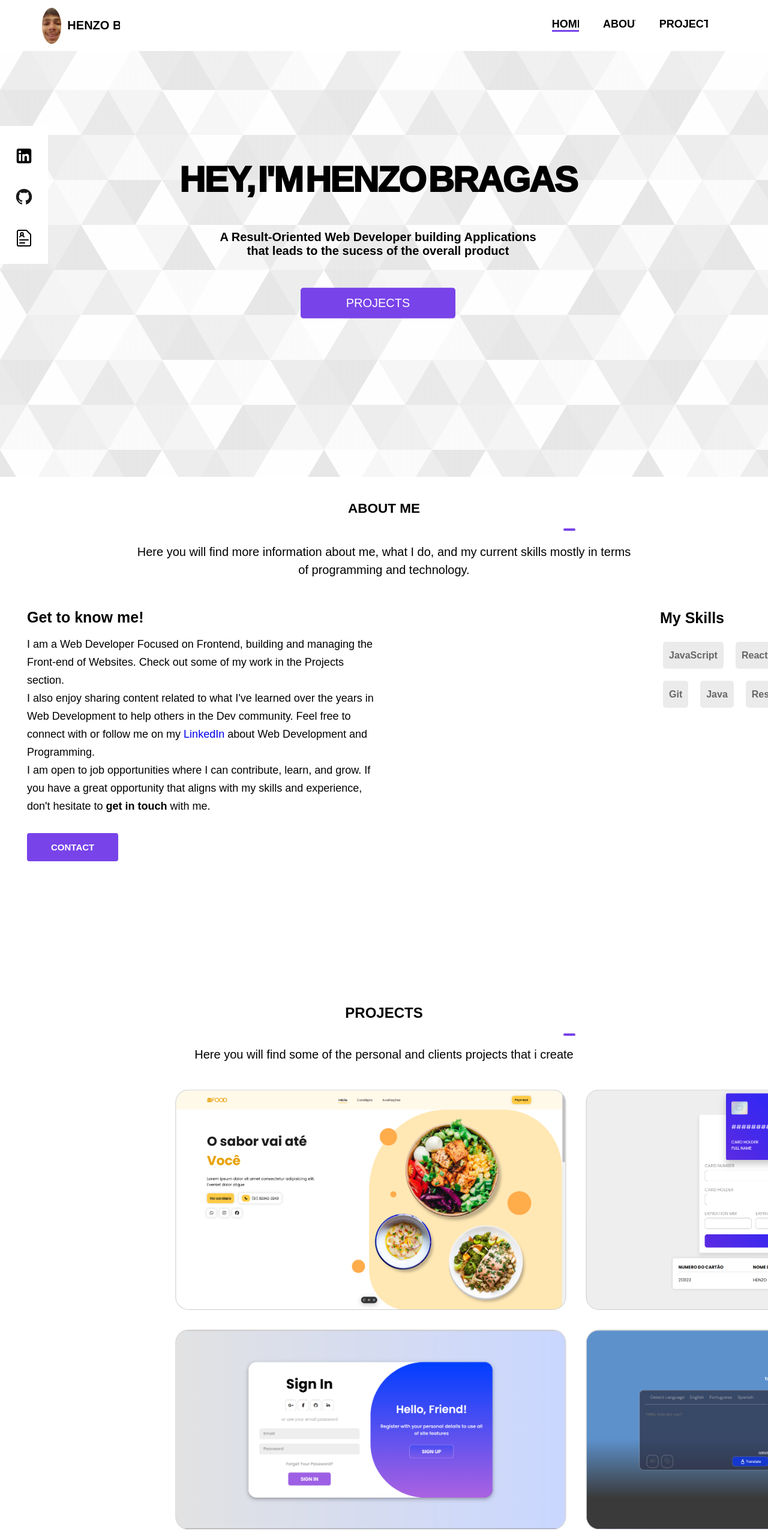
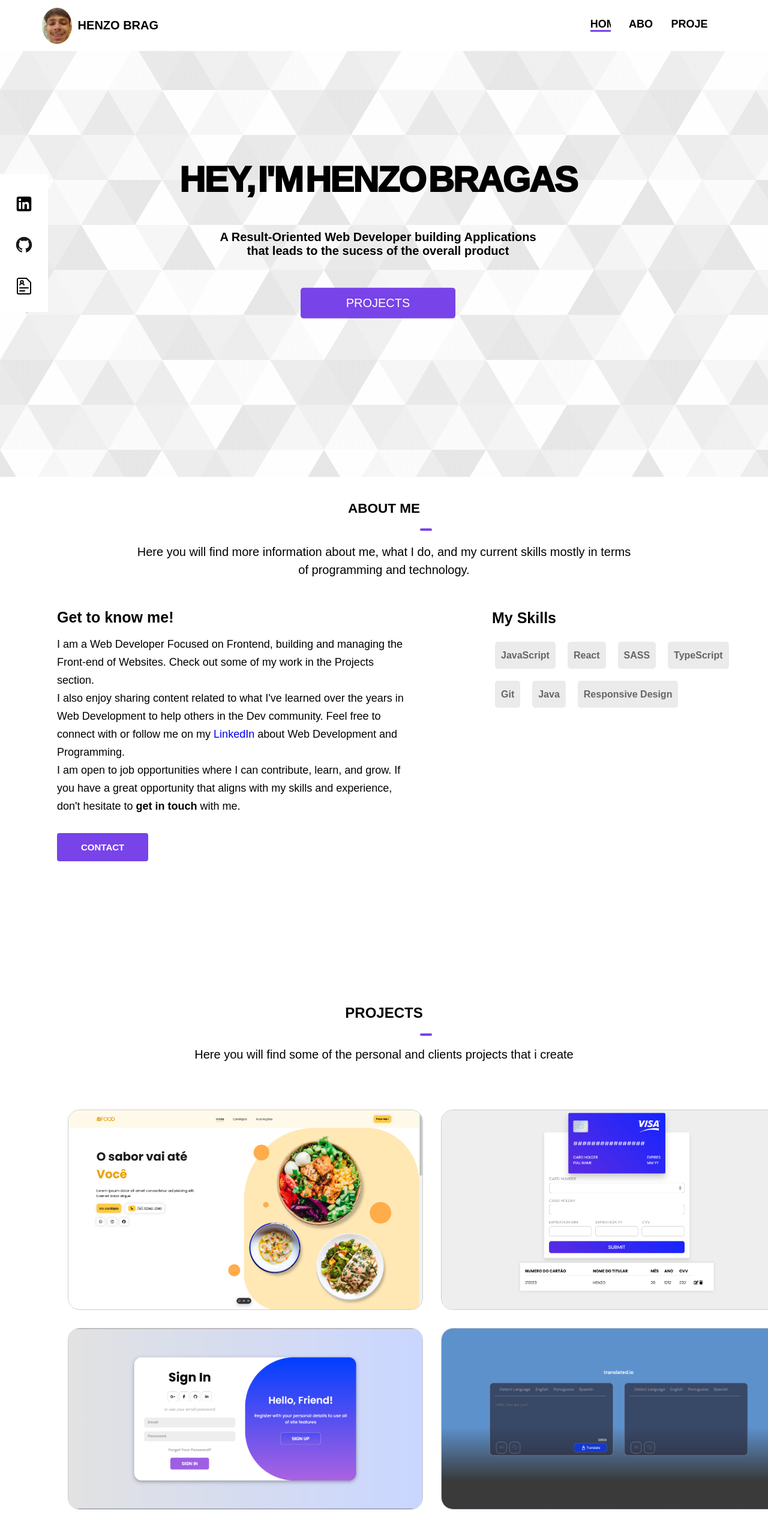
Before and after one commit to HenzoBragas/Portfolio, a React (Vite) app: page / in a window 1280 px wide. Shown: the top 2566 px of the page at 60% size. Built offline with nearby package versions, Linux system fonts and the light colour scheme.

Commit message:
feat: added responsiveness to desktops of 2700px and 1600px

```diff
--- a/src/App.css
+++ b/src/App.css
@@ -43,10 +43,17 @@
   margin-bottom: 20px;
 }
 
-@media screen and (min-width: 1200px) {
+@media screen and (max-width: 2700px) {
   .hr {
     text-align: center;
     margin-left: 939px;
 
   }
 }
+
+@media screen and (max-width: 1600px) {
+  .hr{
+    text-align: center;
+    margin-left: 700px;
+  }
+}
--- a/src/styles/AboutMe.css
+++ b/src/styles/AboutMe.css
@@ -88,7 +88,7 @@
   transform: scale(1.1);
 }
 
-@media screen and (min-width: 1200px) {
+@media screen and (max-width: 2700px) {
   .meabout{
     margin-right: 600px;
   }
@@ -97,3 +97,14 @@
     margin-left: 1100px;
   }
 }
+
+
+@media screen and (max-width: 1600px) {
+  .meabout{
+      margin-right: 500px;
+  }
+
+  .container-skills{
+    margin-left: 820px;
+  }
+}
--- a/src/styles/Projects.css
+++ b/src/styles/Projects.css
@@ -98,7 +98,7 @@
   background: none;
 }
 
-@media screen and (min-width: 1200px) {
+@media screen and (max-width: 2700px) {
   .projectsWrapper .subtitle {
     margin-bottom: 80px;
   }
@@ -107,6 +107,12 @@
     scale: 1.1;
     margin-left: 60px;
   }
+}
 
-
+@media screen and (max-width: 1600px) {
+  .containerProjects{
+    width: 1400px;
+    margin-left: 20px;
+    scale: 1;
+  }
 }
--- a/src/styles/Social.css
+++ b/src/styles/Social.css
@@ -25,8 +25,14 @@
 }
 
 
-@media screen and (min-width: 1024px) {
+@media screen and (max-width: 2700px) {
     #link-social{
       bottom: 45%;
     }
 }
+
+@media screen and (max-width: 1600px) {
+  #link-social{
+    bottom: 35%;
+  }
+}
--- a/src/styles/menu.css
+++ b/src/styles/menu.css
@@ -63,7 +63,7 @@ header ul li .active{
 }
 
 
-@media screen and (min-width: 1200px) {
+@media screen and (max-width: 2700px) {
     header ul {
       width: calc(90% -  38%);
       justify-content: flex-end;
@@ -71,3 +71,11 @@ header ul li .active{
 
     }
 }
+
+@media screen and (max-width: 1600px) {
+  header ul {
+    width: calc(62% - 28%);
+    justify-content: flex-end;
+    gap: 30px;
+  }
+}
```
